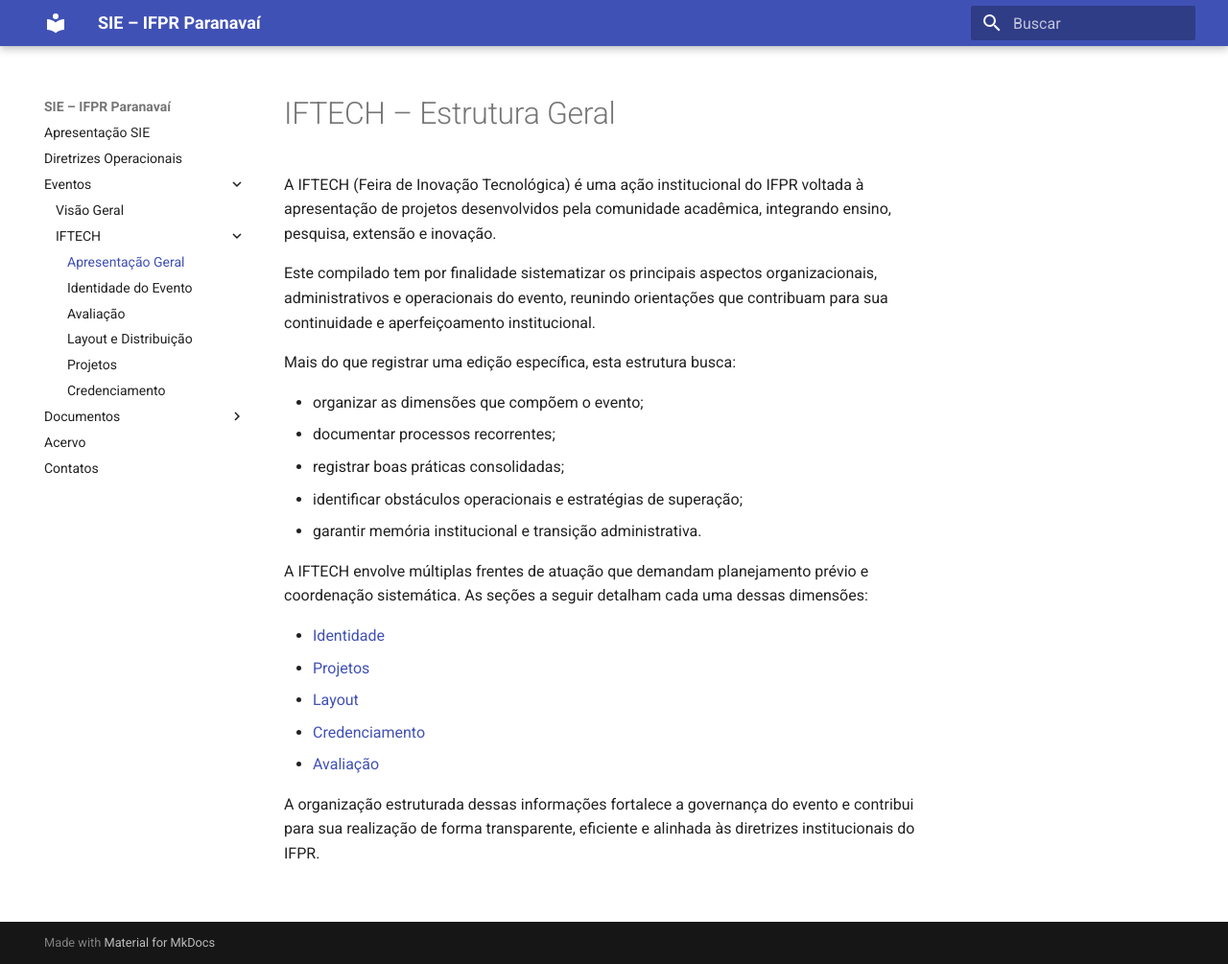
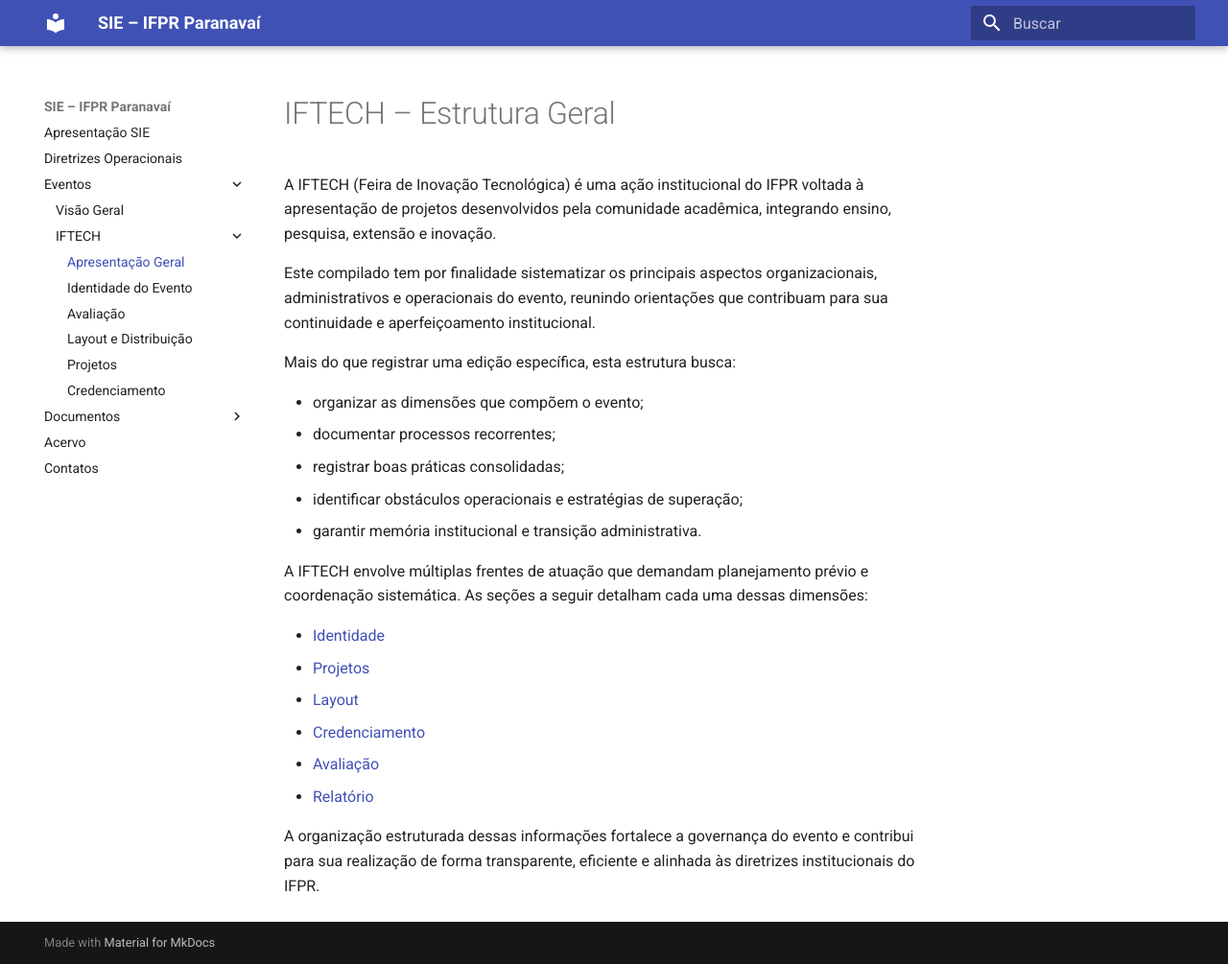
Before and after one commit to ifpr-sie-paranavai/dossie, an MkDocs documentation site: the page built from docs/eventos/iftech/index.md, in a window 1280 px wide and 1005 px high. Shown: the whole window at 96% size. Built offline with MkDocs 1.6.1 and Material for MkDocs 9.7.7, drawn with Linux system fonts in a browser that asks for light colours.

Commit message:
Update index.md

```diff
--- a/docs/eventos/iftech/index.md
+++ b/docs/eventos/iftech/index.md
@@ -19,5 +19,7 @@ A IFTECH envolve múltiplas frentes de atuação que demandam planejamento prév
 - [Layout](layout.md)
 - [Credenciamento](credenciamento.md)
 - [Avaliação](avaliacao.md)
+- [Relatório](relatorio.md)
+
 
 A organização estruturada dessas informações fortalece a governança do evento e contribui para sua realização de forma transparente, eficiente e alinhada às diretrizes institucionais do IFPR.
```
